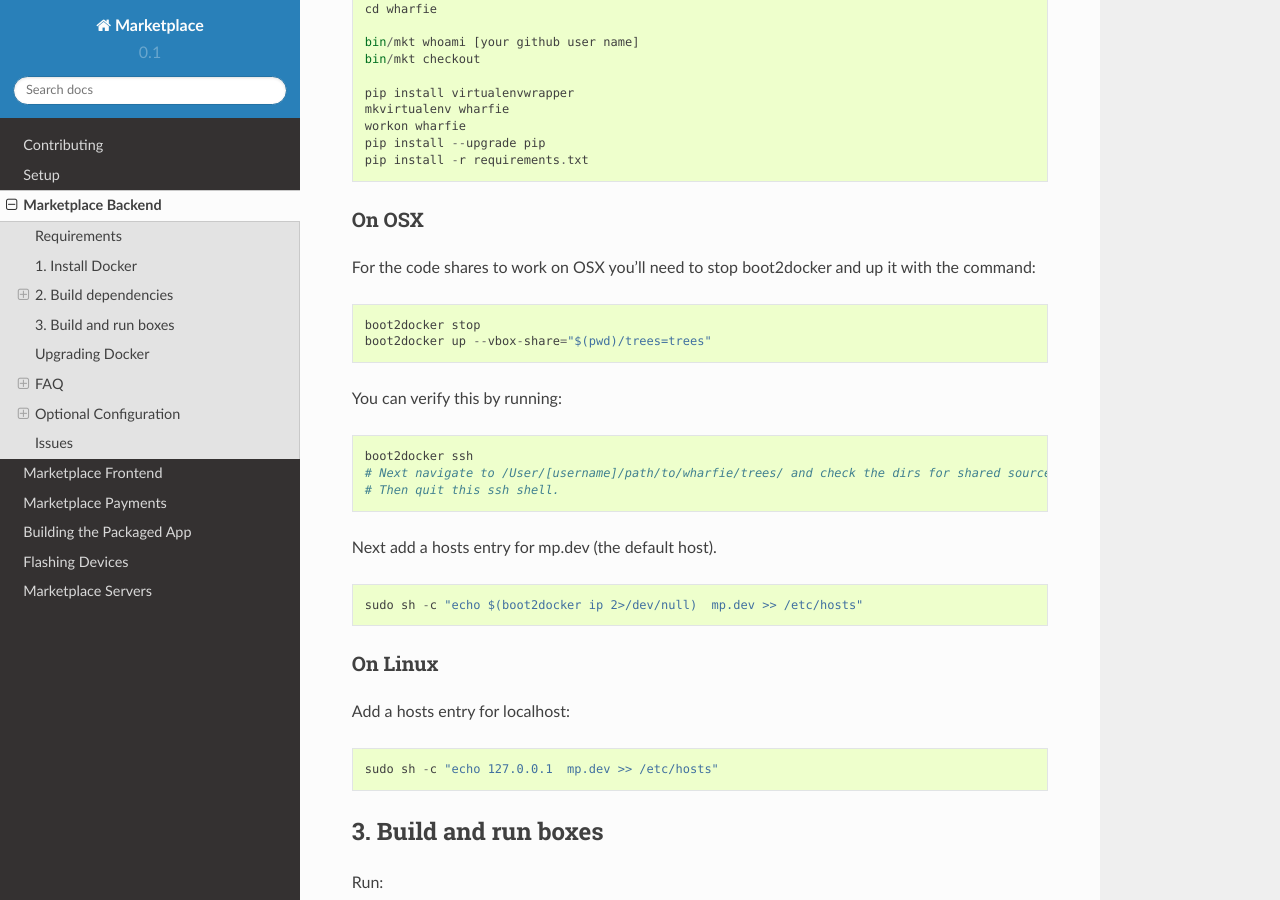
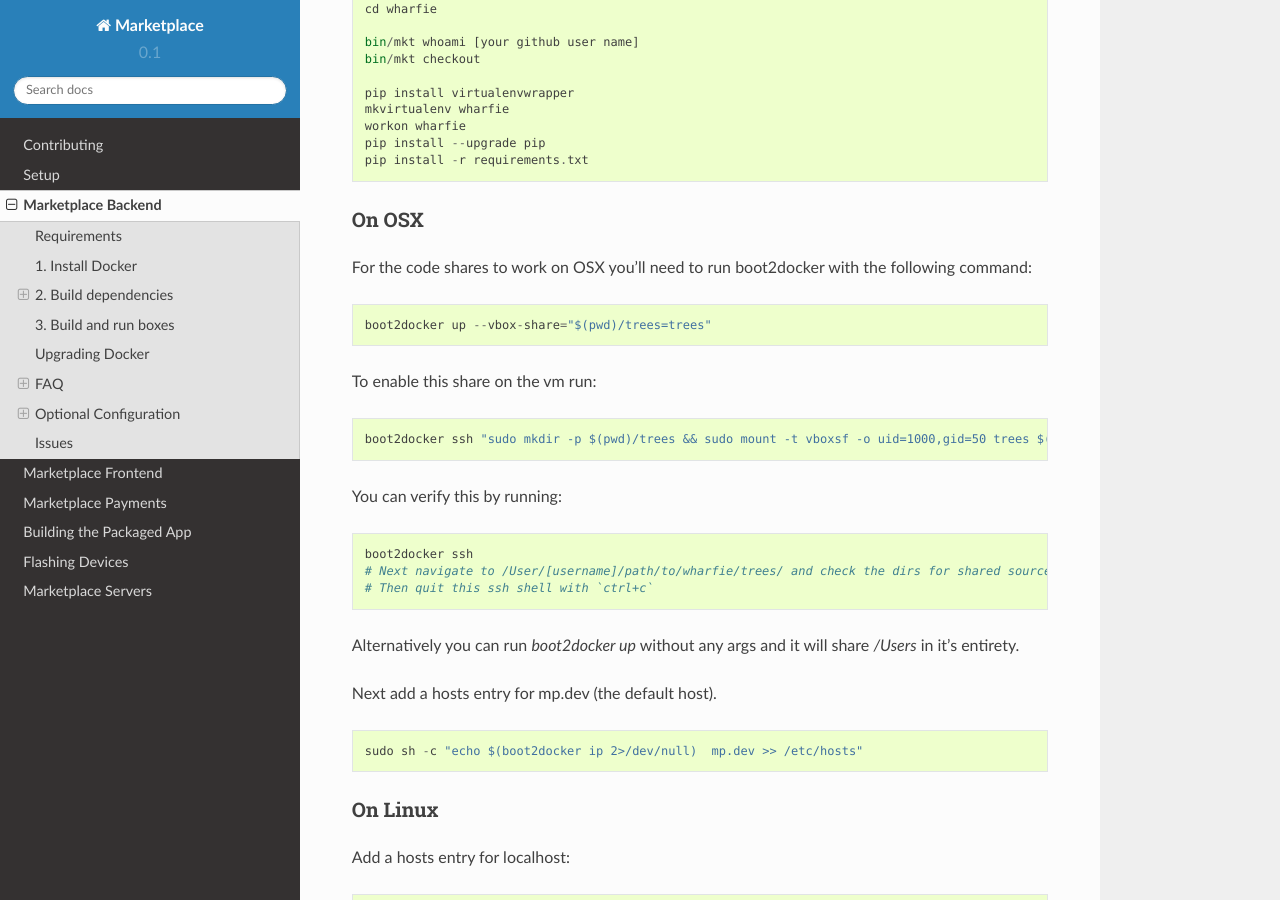
Before and after one commit to mozilla/marketplace-docs, a Sphinx documentation site: the page built from docs/topics/backend.rst, in a window 1280 px wide and 900 px high, scrolled down 1039 px. Built offline with Sphinx 7.4.7 and the Read the Docs theme 2.0.0, drawn with Linux system fonts in a browser that asks for light colours.

Commit message:
Improve docs on sharing.

```diff
--- a/docs/topics/backend.rst
+++ b/docs/topics/backend.rst
@@ -60,16 +60,21 @@ Get the code::
 On OSX
 ~~~~~~
 
-For the code shares to work on OSX you'll need to stop boot2docker and up it with the command::
+For the code shares to work on OSX you'll need to run boot2docker with the following command::
 
-    boot2docker stop
     boot2docker up --vbox-share="$(pwd)/trees=trees"
+
+To enable this share on the vm run::
+
+    boot2docker ssh "sudo mkdir -p $(pwd)/trees && sudo mount -t vboxsf -o uid=1000,gid=50 trees $(pwd)/trees"
 
 You can verify this by running::
 
     boot2docker ssh
     # Next navigate to /User/[username]/path/to/wharfie/trees/ and check the dirs for shared sourcecode.
-    # Then quit this ssh shell.
+    # Then quit this ssh shell with `ctrl+c`
+
+Alternatively you can run `boot2docker up` without any args and it will share `/Users` in it's entirety.
 
 Next add a hosts entry for mp.dev (the default host).
 
```
